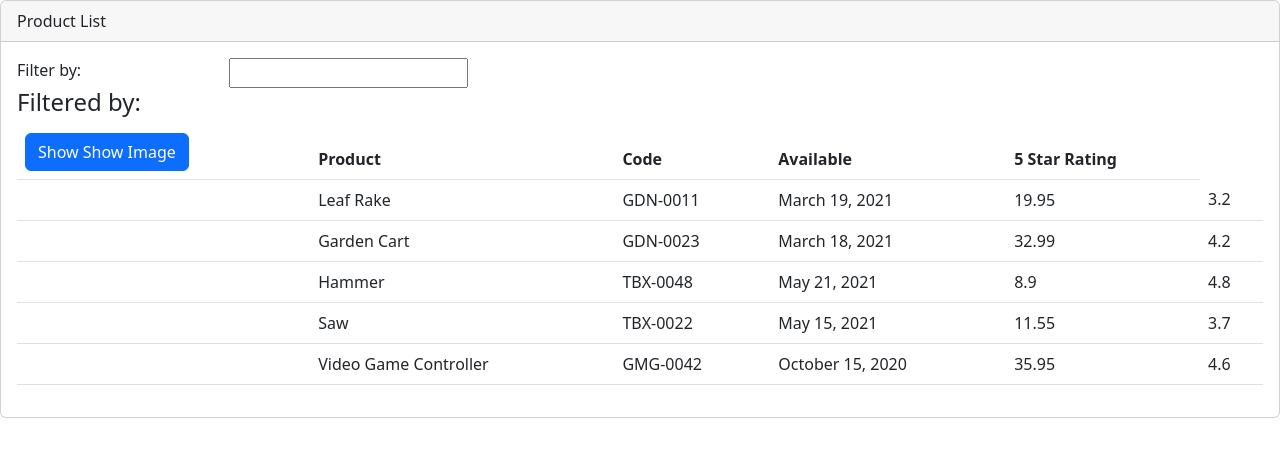
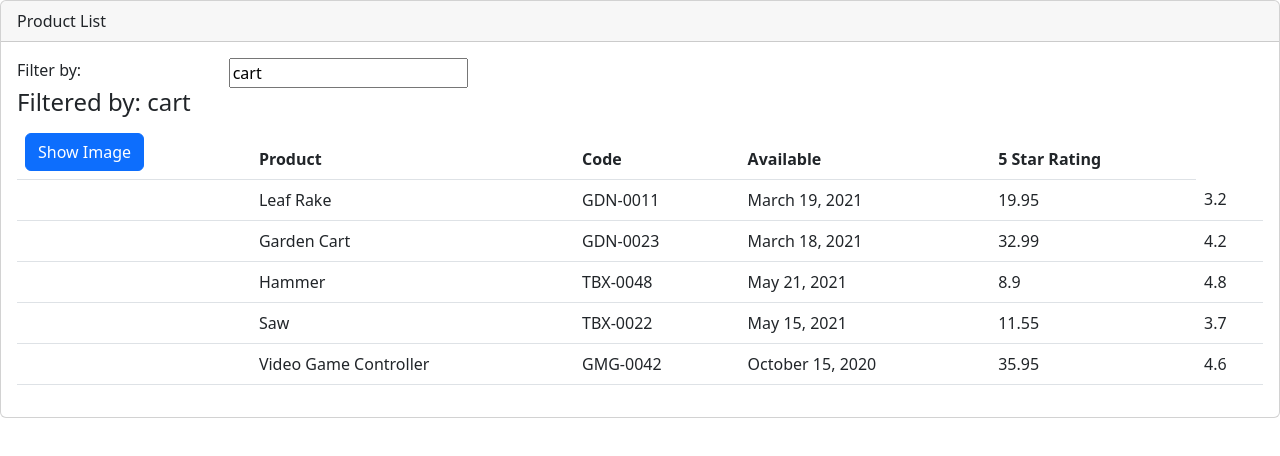
Before and after one commit to koechcoding/angular-practitioner, an Angular app: page / in a window 1280 px wide. Shown: the top 456 px of the page. Built offline with nearby package versions, Linux system fonts and the light colour scheme.

Commit message:
two way binding

```diff
--- a/src/app/app.module.ts
+++ b/src/app/app.module.ts
@@ -1,6 +1,6 @@
 import { NgModule } from '@angular/core';
 import { BrowserModule } from '@angular/platform-browser';
-
+import { FormsModule } from '@angular/forms';
 import { AppComponent } from './app.component';
 import { ProductListComponent } from './products/product-list.component';
 
@@ -10,7 +10,8 @@
     ProductListComponent
   ],
   imports: [
-    BrowserModule
+    BrowserModule,
+    FormsModule
   ],
   providers: [],
   bootstrap: [AppComponent]
--- a/src/app/products/product-list.component.html
+++ b/src/app/products/product-list.component.html
@@ -8,12 +8,12 @@
                 Filter by:
             </div>
             <div class="col-md-4">
-                <input type="text"/>
+                <input type="text" [(ngModel)]="listFilter"/>
             </div>
         </div>
         <div class="row">
             <div class="col-md-6">
-                <h4>Filtered by:</h4>
+                <h4>Filtered by: {{listFilter}}</h4>
             </div>
         </div>
         <div class="table-responsive">
@@ -22,7 +22,7 @@
                     <tr>
                         <th>
                             <button class="btn btn-primary" (click)="toggleImage()">
-                               {{showImage ? 'Hide' : 'Show'}} Show Image
+                               {{showImage ? 'Hide' : 'Show'}} Image
                             </button>
                         </th>
                         <th>Product</th>
--- a/src/app/products/product-list.component.ts
+++ b/src/app/products/product-list.component.ts
@@ -10,6 +10,7 @@
     imageWidth: number = 50;
     imageMargin: number = 2;
     showImage: boolean = false;
+    listFilter: string ="cart"
 
     toggleImage():void{
         this.showImage = !this.showImage;
```
